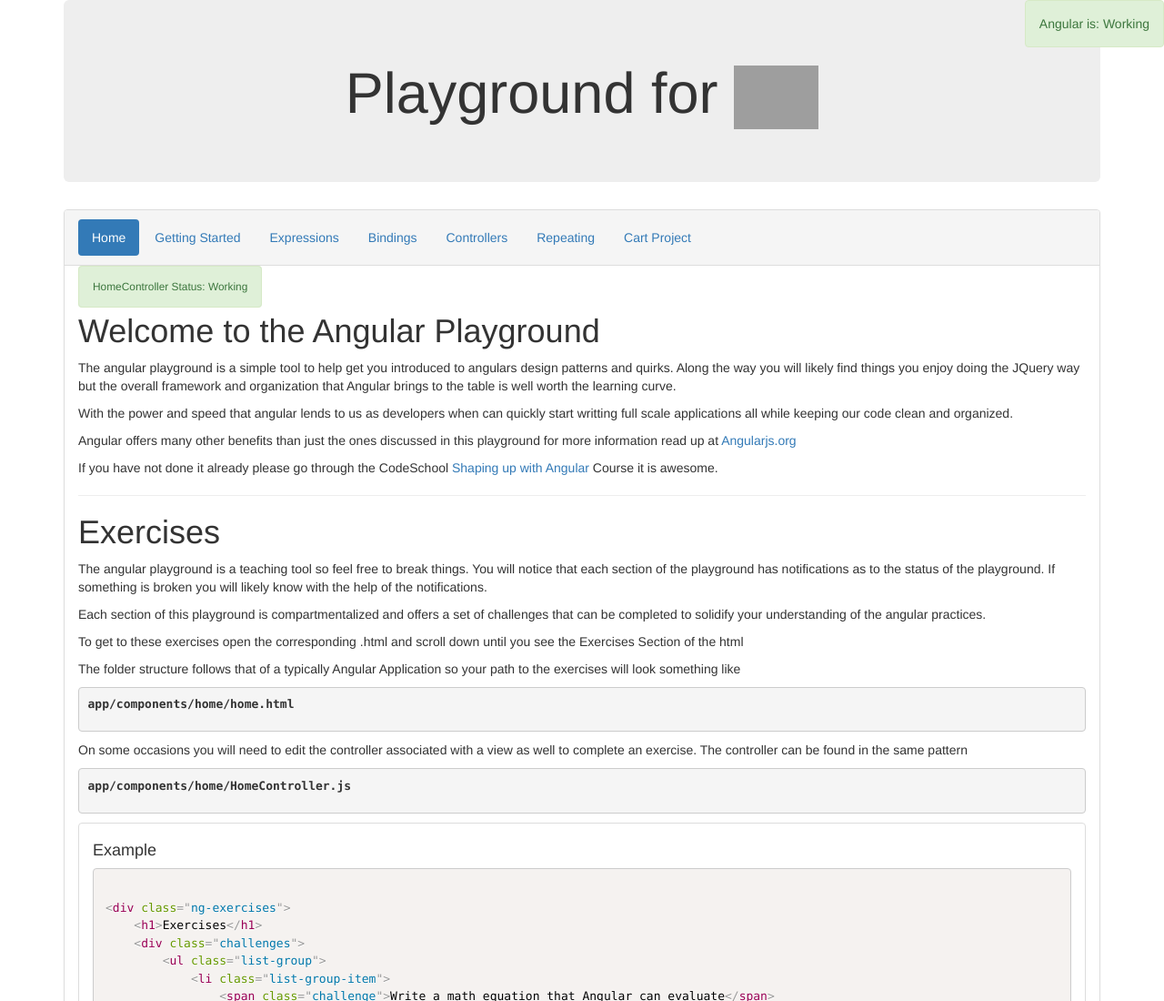
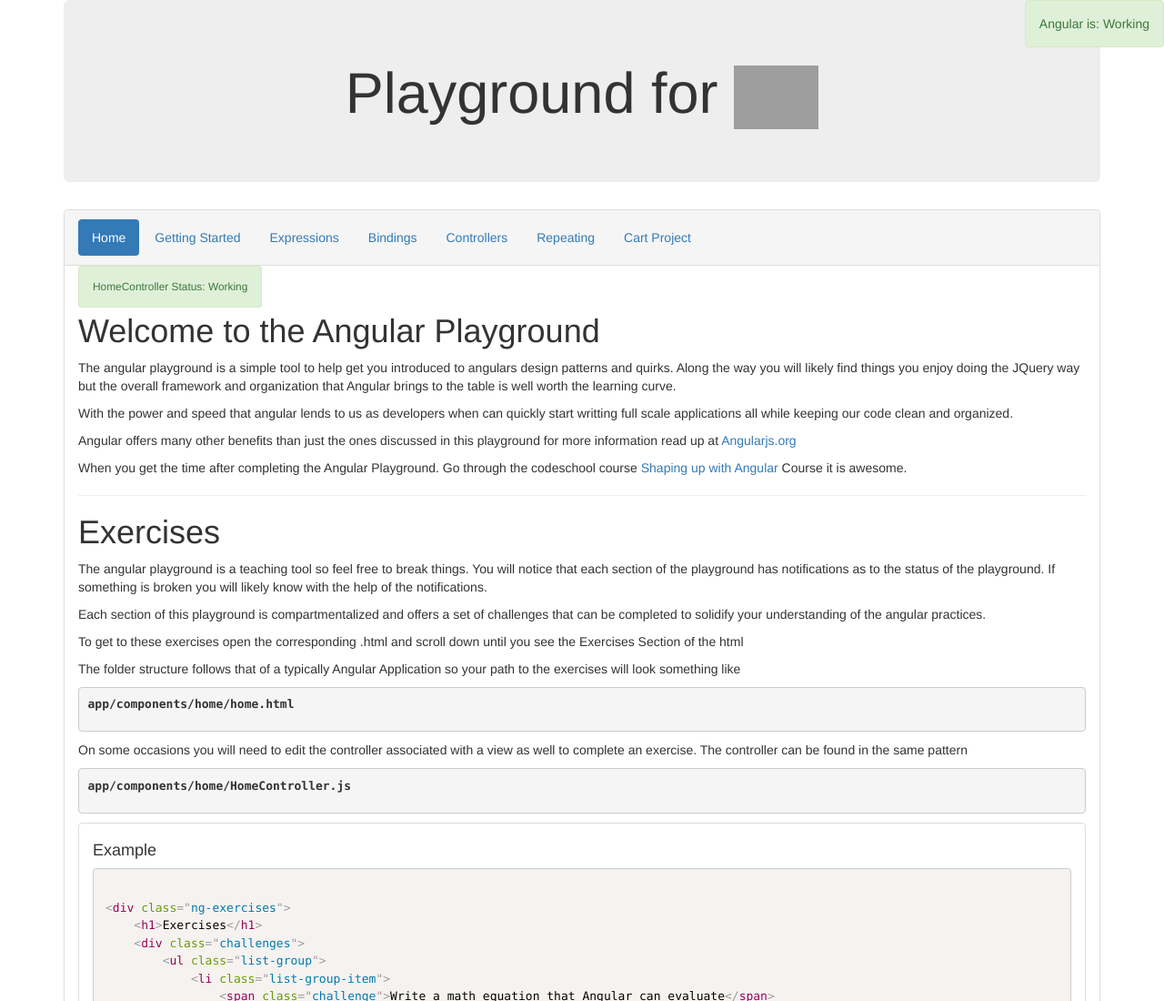
Before and after one commit to BoiseCodeWorks/angular-playground, a plain HTML site: page index.html in a window 1280 px wide. Shown: the top 1100 px of the page at 91% size. Drawn offline with nearby package versions, Linux system fonts and the light colour scheme; grey boxes are pictures that could not be loaded.

Commit message:
Update home.html

```diff
--- a/app/components/home/home.html
+++ b/app/components/home/home.html
@@ -11,7 +11,7 @@
 
 <p>Angular offers many other benefits than just the ones discussed in this playground for more information read up at <a href="https://angularjs.org/"
 	target="_blank">Angularjs.org</a></p>
-<p>If you have not done it already please go through the CodeSchool <a href="http://campus.codeschool.com/courses/shaping-up-with-angular-js/intro"
+<p>When you get the time after completing the Angular Playground. Go through the codeschool course <a href="http://campus.codeschool.com/courses/shaping-up-with-angular-js/intro"
 	target="_blank">Shaping up with Angular</a> Course it is awesome.</p>
 
 <hr>
```
